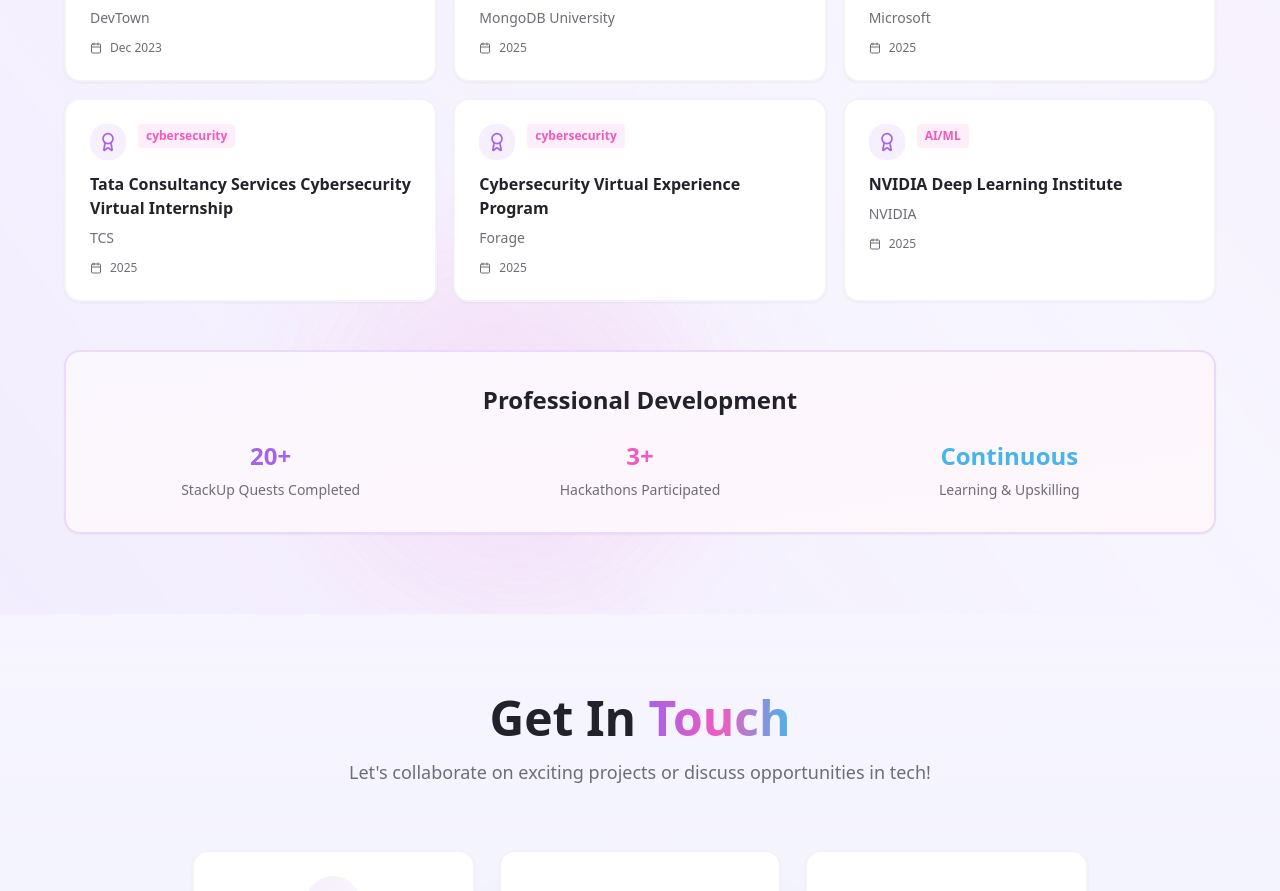
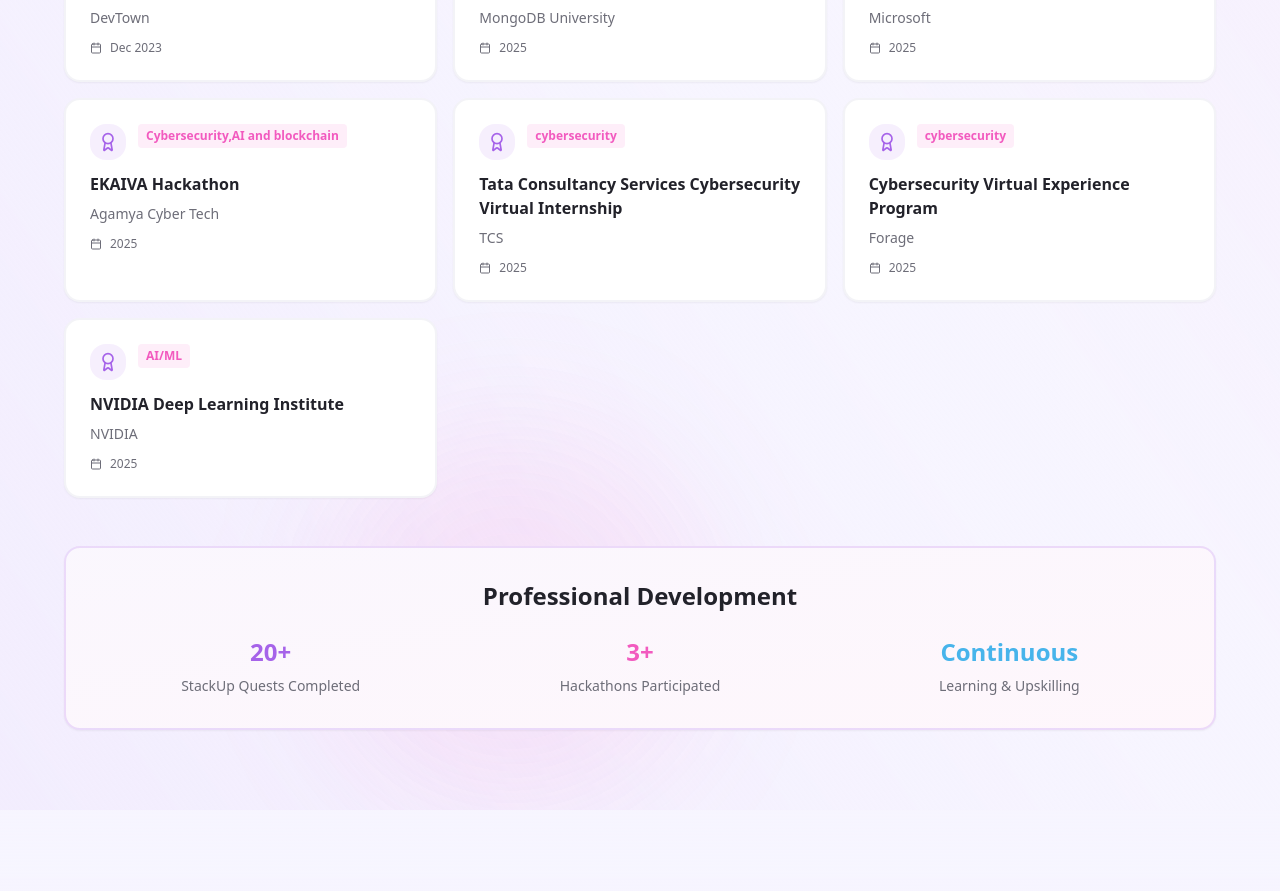
Before and after one commit to stackstar0/portfolio, a React (Vite) app: page / in a window 1280 px wide. Shown: the part 6062-6953 px from the top of the page. Built offline with nearby package versions, Linux system fonts and the light colour scheme; the HTML template or start-up script is replaced by a standard one.

Commit message:
Add EKAIVA Hackathon certification to the Certifications component

```diff
--- a/src/components/Certifications.tsx
+++ b/src/components/Certifications.tsx
@@ -56,6 +56,12 @@
       issuer: "Microsoft",
       date: "2025",
       category: "Cloud"
+    },
+    {
+      title: "EKAIVA Hackathon",
+      issuer: "Agamya Cyber Tech",
+      date: "2025",
+      category: "Cybersecurity,AI and blockchain"
     },
     {
       title: "Tata Consultancy Services Cybersecurity Virtual Internship ",
```
